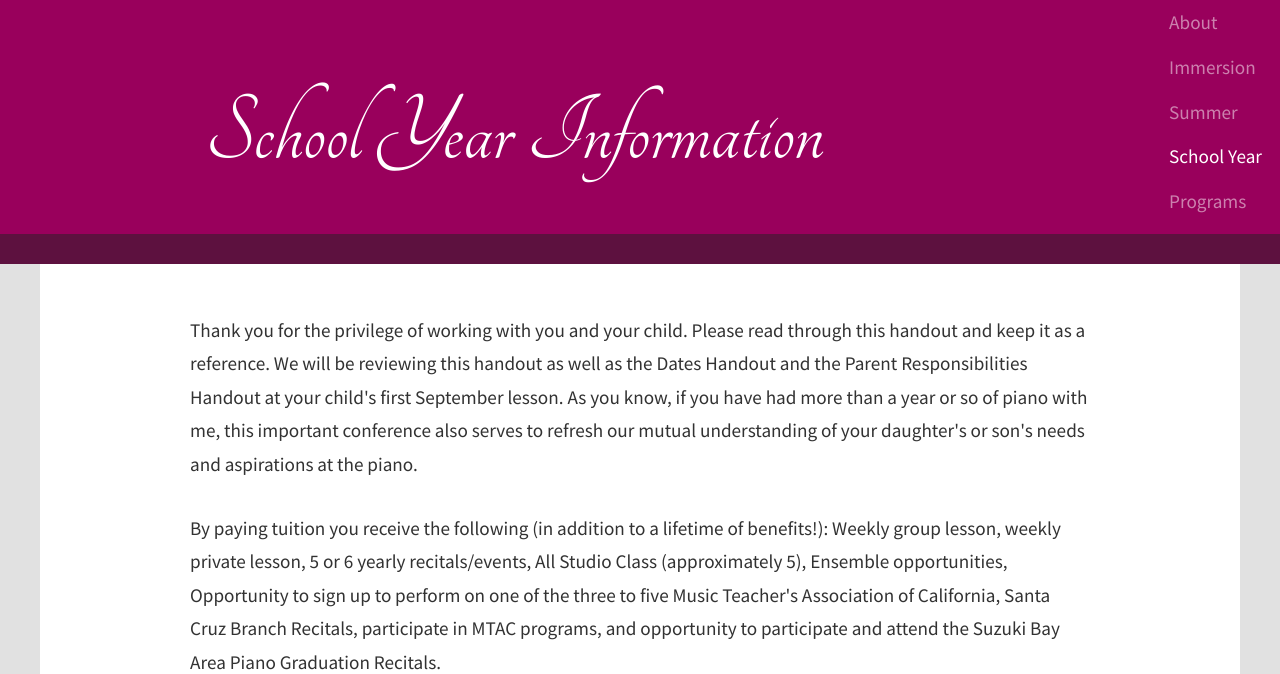
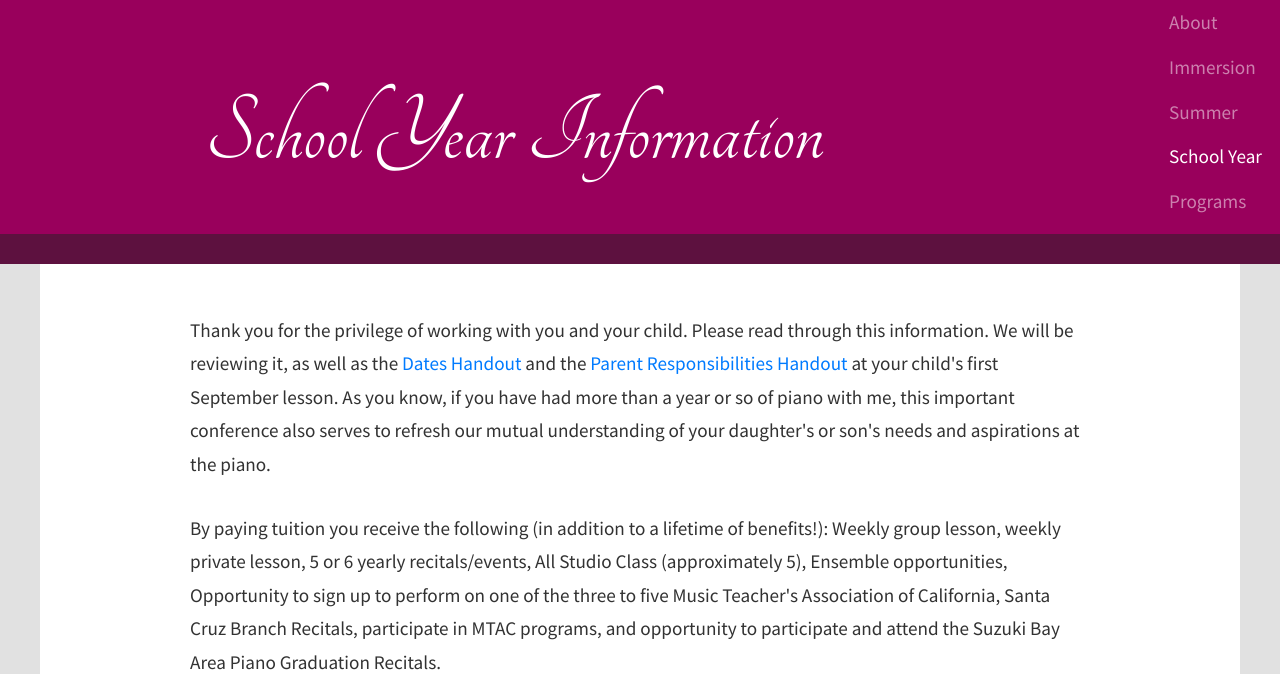
Before and after one commit to ingrid-anderson/Kate, a Django app: a page that uses templates/general/schoolyear.htm in a window 1280 px wide. Shown: the top 674 px of the page. Run offline with Django 3.2, Linux system fonts and the light colour scheme; some libraries are stand-ins or nearby versions.

Commit message:
Update schoolyear.htm

```diff
--- a/templates/general/schoolyear.htm
+++ b/templates/general/schoolyear.htm
@@ -6,7 +6,7 @@
     <div class="container-layout">
         <section>
             <div class="container-content">
-                <p>Thank you for the privilege of working with you and your child. Please read through this handout and keep it as a reference. We will be reviewing this handout as well as the Dates Handout and the Parent Responsibilities Handout at your child's first September lesson. As you know, if you have had more than a year or so of piano with me, this important conference also serves to refresh our mutual understanding of your daughter's or son's needs and aspirations at the piano.</p>
+                <p>Thank you for the privilege of working with you and your child. Please read through this information. We will be reviewing it, as well as the <a href="https://s3-us-west-2.amazonaws.com/ka-public/PDFs/Tuition17-18.pdf" target="_blank">Dates Handout</a> and the <a href="https://s3-us-west-2.amazonaws.com/ka-public/PDFs/ParentResponsibilities.pdf" target="_blank">Parent Responsibilities Handout</a> at your child's first September lesson. As you know, if you have had more than a year or so of piano with me, this important conference also serves to refresh our mutual understanding of your daughter's or son's needs and aspirations at the piano.</p>
                 <p>By paying tuition you receive the following (in addition to a lifetime of benefits!): Weekly group lesson, weekly private lesson, 5 or 6 yearly recitals/events, All Studio Class (approximately 5), Ensemble opportunities, Opportunity to sign up to perform on one of the three to five Music Teacher's Association of California, Santa Cruz Branch Recitals, participate in MTAC programs, and opportunity to participate and attend the Suzuki Bay Area Piano Graduation Recitals.</p>
                 <p>I often may teach a lesson a little longer than the time agreed to, and I occasionally teach the lesson a little shorter than time allotted. This is according to the needs of your child. You are paying for the overall positive and nurturing musical growth of your child. You are not paying by the minute. By agreeing to the studio policy you agree to allow me to end and begin the lesson as I perceive necessary, and you agree that observing a lesson ending a little late (into your lesson time) is a valuable and important part of lessons. When I accept your tuition payment, I have your understanding that I work with the best interest of your child at heart and I work in good faith with utmost respect for your sacrifice of time and financial commitment.</p>
                 <p><strong>Communication</strong><br>
```
